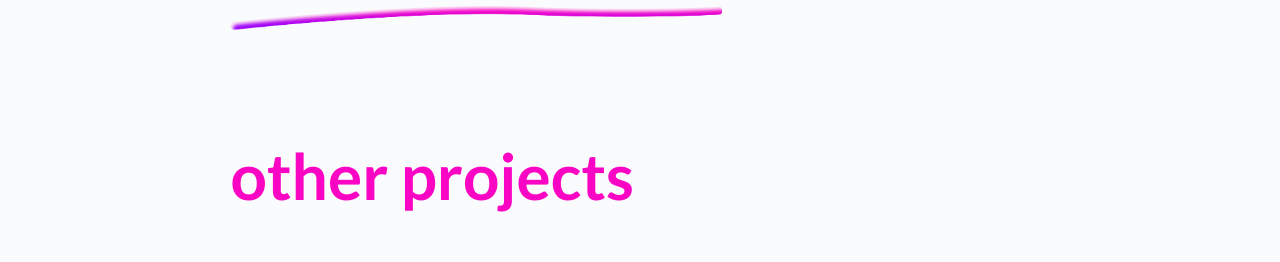
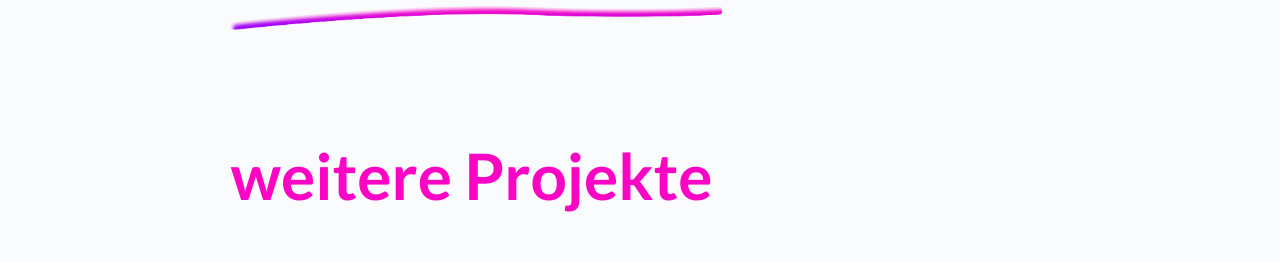
Before and after one commit to sophiemadleine/portfolio23, a plain HTML site: page html/me.html in a window 1280 px wide. Shown: the part 3560-3822 px from the top of the page. Drawn offline with nearby package versions, Linux system fonts and the light colour scheme.

Commit message:
deutsche übersetzung

```diff
--- a/html/me.html
+++ b/html/me.html
@@ -156,7 +156,7 @@
   <div class="otherPj">
 
     <div class="divide"></div>
-    <h1>other projects</h1>
+    <h1>weitere Projekte</h1>
 
     <div class="pjTwo">
 
```
Also changed, not shown: html/pjGeld.html (+1 -1 lines), html/pjLuna.html (+1 -1 lines), html/pjModity.html (+1 -1 lines), html/pjOpf.html (+1 -1 lines).
